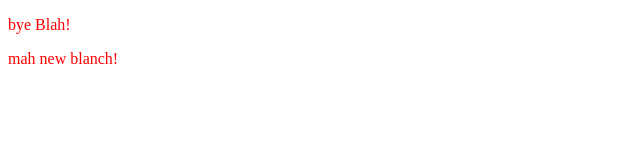
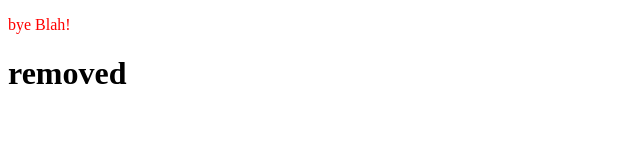
Before and after one commit to mohammedGC/dummyproject, a plain HTML site: page index.html in a window 1280 px wide. Shown: the whole page, without its empty margins (0-640 px from the left). Drawn offline with Linux system fonts and the light colour scheme.

Commit message:
removed a tag

```diff
--- a/index.html
+++ b/index.html
@@ -19,7 +19,7 @@
 
 <body>
 <p> bye Blah! </p>
-<p> mah new blanch!</p>
+<h1> removed </h1>
 </body>
 
 </html>
```
